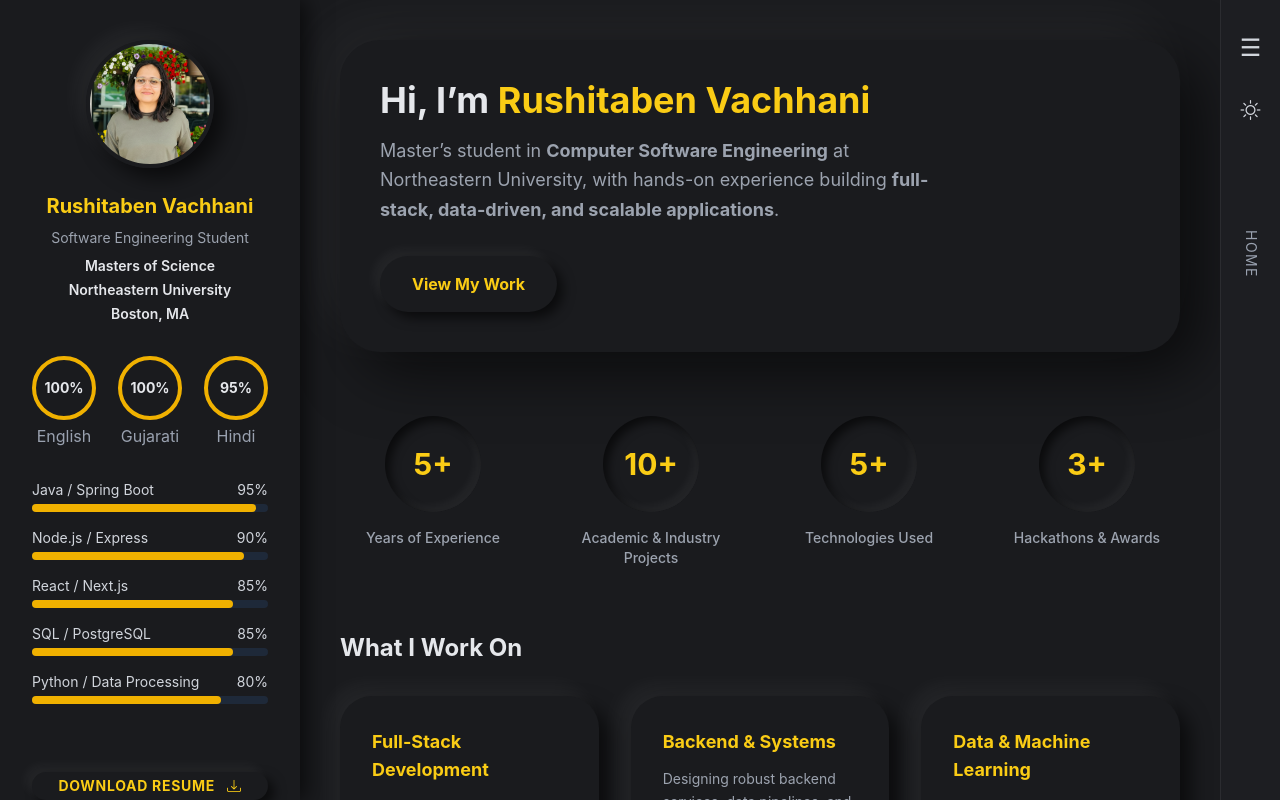
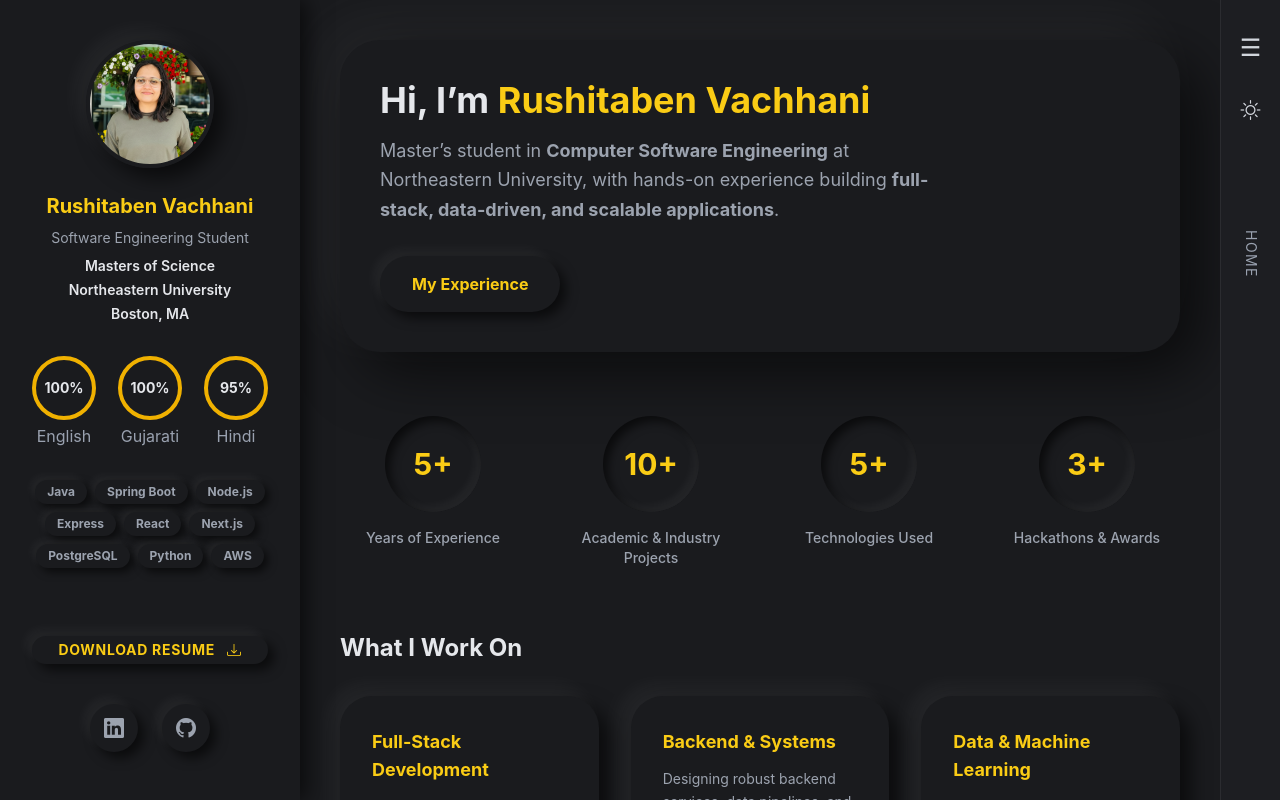
Before and after one commit to rushita-vachhani/resume, a Next.js app: page / in a window 1280 px wide. Built offline with nearby package versions, Linux system fonts and the light colour scheme.

Commit message:
Remove ProgressBar component and replace with SkillTag for improved skills representation; update button label in Home component for clarity

```diff
--- a/src/app/components/ProgressBar.tsx
+++ /dev/null
@@ -1,23 +0,0 @@
-export default function ProgressBar({
-  label,
-  percent,
-}: {
-  label: string;
-  percent: number;
-}) {
-  return (
-    <div>
-      <div className="flex justify-between text-sm text-gray-300">
-        <span>{label}</span>
-        <span>{percent}%</span>
-      </div>
-
-      <div className="w-full bg-gray-800 h-2 rounded-full mt-1">
-        <div
-          className="bg-yellow-500 h-2 rounded-full"
-          style={{ width: `${percent}%` }}
-        ></div>
-      </div>
-    </div>
-  );
-}
--- a/src/app/components/SidebarLeft.tsx
+++ b/src/app/components/SidebarLeft.tsx
@@ -1,7 +1,6 @@
 "use client";
 
 import Image from "next/image";
-import ProgressBar from "./ProgressBar";
 import LanguageCircle from "./LanguageCircle";
 
 export default function SidebarLeft() {
@@ -49,12 +48,10 @@ export default function SidebarLeft() {
       <div className="my-4 h-0.5 rounded-full bg-body-bg shadow-[inset_2px_2px_4px_var(--shadow-inner-dark),inset_-2px_-2px_4px_var(--shadow-inner-light)]" />
 
       {/* Core Skills */}
-      <div className="space-y-4">
-        <ProgressBar label="Java / Spring Boot" percent={95} />
-        <ProgressBar label="Node.js / Express" percent={90} />
-        <ProgressBar label="React / Next.js" percent={85} />
-        <ProgressBar label="SQL / PostgreSQL" percent={85} />
-        <ProgressBar label="Python / Data Processing" percent={80} />
+      <div className="flex flex-wrap gap-2 justify-center">
+        {["Java", "Spring Boot", "Node.js", "Express", "React", "Next.js", "PostgreSQL", "Python", "AWS"].map((skill) => (
+          <SkillTag key={skill} name={skill} />
+        ))}
       </div>
 
       <div className="my-8 h-0.5 rounded-full bg-body-bg shadow-[inset_2px_2px_4px_var(--shadow-inner-dark),inset_-2px_-2px_4px_var(--shadow-inner-light)]" />
@@ -111,3 +108,11 @@ function Tool({ text }: { text: string }) {
     </li>
   );
 }
+
+function SkillTag({ name }: { name: string }) {
+  return (
+    <span className="px-3 py-1 text-xs font-bold text-text-secondary bg-body-bg rounded-xl shadow-[4px_4px_8px_var(--shadow-outer-dark),_-4px_-4px_8px_var(--shadow-outer-light)] hover:shadow-[inset_2px_2px_4px_var(--shadow-inner-dark),inset_-2px_-2px_4px_var(--shadow-inner-light)] hover:text-primary transition-all duration-300 cursor-default">
+      {name}
+    </span>
+  );
+}
--- a/src/app/page.tsx
+++ b/src/app/page.tsx
@@ -35,7 +35,7 @@ export default function Home() {
               active:scale-95 transition-all duration-300
             "
           >
-            View My Work
+            My Experience
           </button>
         </div>
 
```
